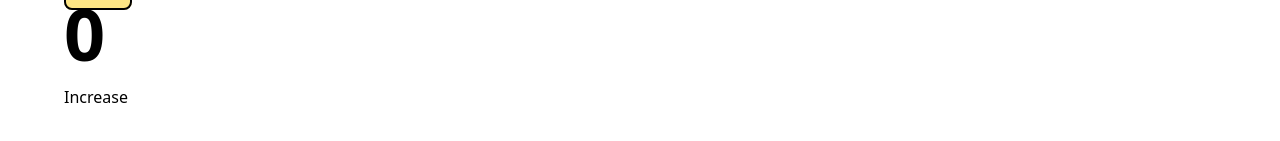
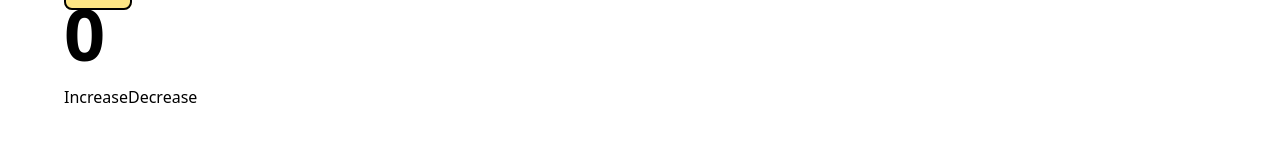
Before and after one commit to sasanedicbn/Practicing-next.js, a Next.js app in the folder practicing-next.js/: page /counter in a window 1280 px wide. Shown: the part 295-436 px from the top of the page. Built offline with nearby package versions, Linux system fonts and the light colour scheme.

Commit message:
Create increase

```diff
--- a/practicing-next.js/components/CalculateCounter.js
+++ b/practicing-next.js/components/CalculateCounter.js
@@ -7,6 +7,7 @@ const CalculateCounter = () => {
     <div>
       <h2 className="text-7xl font-bold mb-4">{count}</h2>
       <button onClick={() => setCount(count + 1)}>Increase</button>
+      <button onClick={() => setCount(count - 1)}>Decrease</button>
     </div>
   );
 };
```
